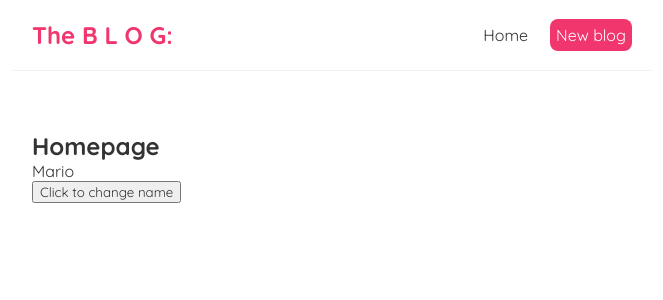
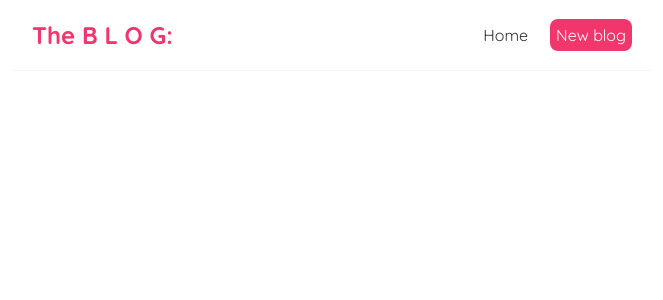
Before and after one commit to Ishan-Rawat/React-App, a React (Create React App) app: page / in a window 1280 px wide. Shown: the top 300 px of the page, without its empty margins (308-971 px from the left). Built offline with nearby package versions, Linux system fonts and the light colour scheme.

Commit message:
cleaned Home.js

```diff
--- a/src/Home.js
+++ b/src/Home.js
@@ -1,22 +1,9 @@
 import { useState } from 'react';
 
 const Home = () => {
-    //First we specify a value to the hook, and we use array destructuring to get 2 things returned by the Hook
-    //The datatype of the value provided to the hook can be any JS datatype.
-    const [name, setName] = useState('Mario');
-    /**The first value in the array above is the name of the value/variable(?) that the hook returns
-     * The second value in the array is the function that the hook returns that allows us to change the value that we want to monitor
-     * The naming convetion for this function is that we name it set + the name of the variable
-     */
-    const handleClick = () => {
-        setName('luigi');
-    }
 
     return (
         <div className="home">
-            <h2>Homepage</h2>
-            <p>{name}</p>
-            <button onClick={handleClick}>Click to change name</button>
 
         </div>
      );
```
